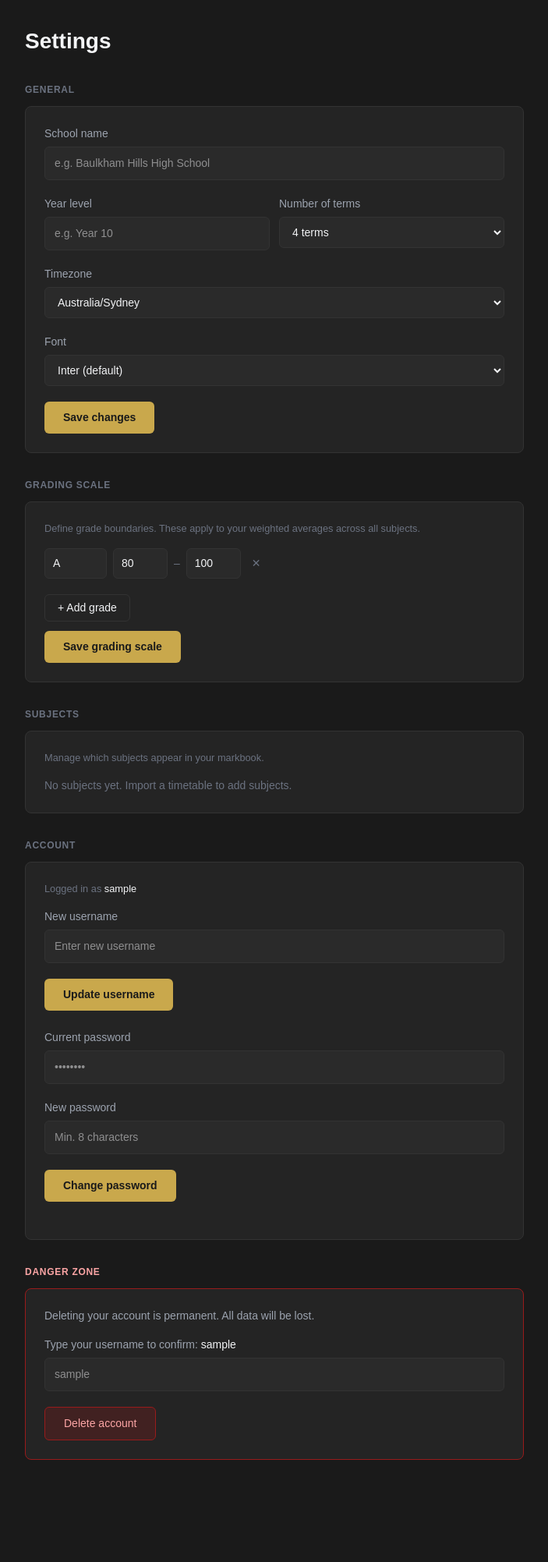
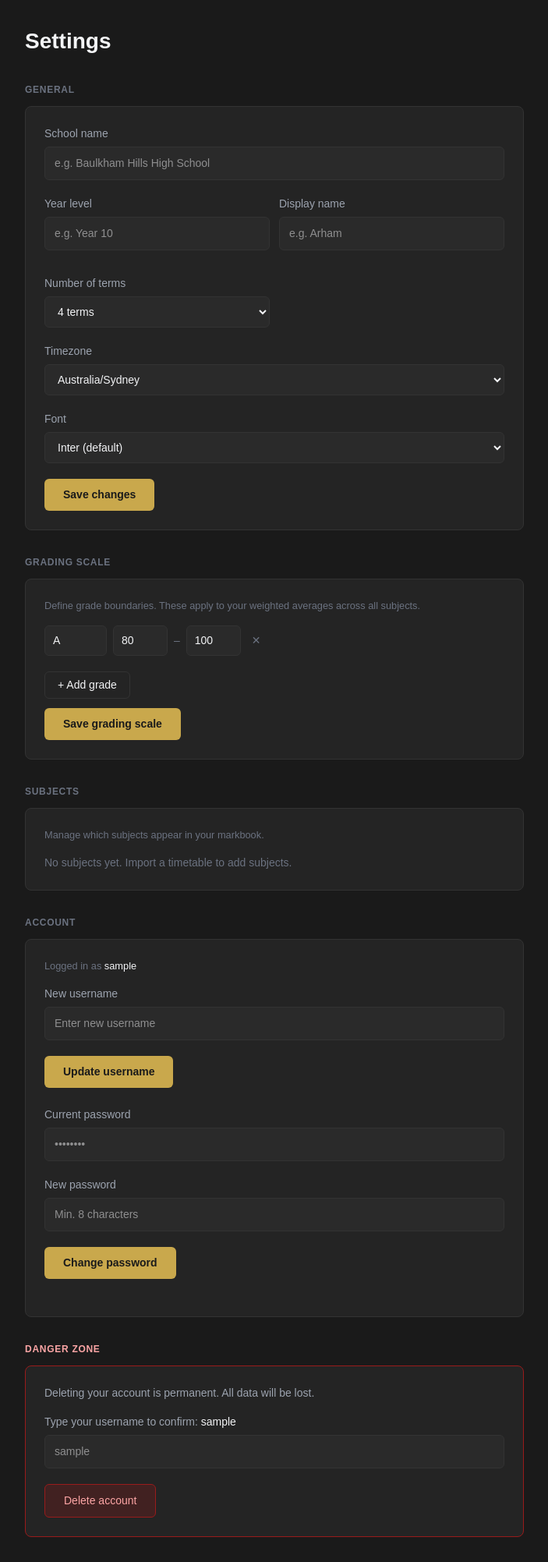
Before and after one commit to prismhub-dev/prism-hub, a Flask app: page /settings in a window 1280 px wide. Shown: the part 66-2069 px from the top of the page at 78% size, without its empty margins (56-759 px from the left). Before the commit the page ends 1938 px from the top, so only its background shows below. Run offline with Flask 3, Linux system fonts and the light colour scheme; the visitor is signed in with stand-in values (Sample User, id 1); data comes from the database, SQL or seed files in the repository; data that the repository does not hold is empty.

Commit message:
Dropdown UI fix, display name

```diff
--- a/app.py
+++ b/app.py
@@ -732,6 +732,7 @@ def settings():
         action = request.form.get('action')
 
         if action == 'save_general':
+            current_user.display_name = request.form.get('display_name', '').strip() or None
             settings.school_name = request.form.get('school_name', '').strip()
             settings.num_terms = int(request.form.get('num_terms', 4))
             settings.year_level = request.form.get('year_level', '').strip()
--- a/models.py
+++ b/models.py
@@ -16,6 +16,7 @@ class User(UserMixin, db.Model):
     flashcard_decks = db.relationship('FlashcardDeck', backref='user', lazy=True)
     streak = db.Column(db.Integer, default=0)
     last_studied = db.Column(db.DateTime, nullable=True)
+    display_name = db.Column(db.String(100), nullable=True)
     settings = db.relationship('UserSettings', backref='user', uselist=False, lazy=True)
 
 class Assignment(db.Model):
--- a/static/css/input.css
+++ b/static/css/input.css
@@ -1378,6 +1378,10 @@
         box-shadow: 0 4px 12px rgba(0,0,0,0.3);
         z-index: 50;
     }
+    .nav-dropdown-menu.align-right {
+        left: auto;
+        right: 0;
+    }
     .nav-dropdown:hover .nav-dropdown-menu,
     .nav-dropdown:focus-within .nav-dropdown-menu {
         display: flex;
--- a/static/css/main.css
+++ b/static/css/main.css
@@ -1640,6 +1640,10 @@
     min-width: 160px;
     box-shadow: 0 4px 12px rgba(0,0,0,0.3);
     z-index: 50;
+  }
+  .nav-dropdown-menu.align-right {
+    left: auto;
+    right: 0;
   }
   .nav-dropdown:hover .nav-dropdown-menu, .nav-dropdown:focus-within .nav-dropdown-menu {
     display: flex;
--- a/templates/base.html
+++ b/templates/base.html
@@ -46,7 +46,7 @@
 
             <div class="nav-dropdown">
                 <button class="nav-dropdown-trigger">Settings</button>
-                <div class="nav-dropdown-menu">
+                <div class="nav-dropdown-menu align-right">
                     <a href="{{ url_for('settings') }}">Settings</a>
                     <a href="{{ url_for('contact') }}">Contact us</a>
                     <a href="{{ url_for('logout') }}">Logout</a>
--- a/templates/settings.html
+++ b/templates/settings.html
@@ -20,6 +20,10 @@
                     <div class="form-group">
                         <label>Year level</label>
                         <input type="text" name="year_level" value="{{ settings.year_level or '' }}" placeholder="e.g. Year 10">
+                    </div>
+                    <div class="form-group">
+                        <label>Display name</label>
+                        <input type="text" name="display_name" value="{{ current_user.display_name or '' }}" placeholder="e.g. Arham">
                     </div>
                     <div class="form-group">
                         <label>Number of terms</label>
```
